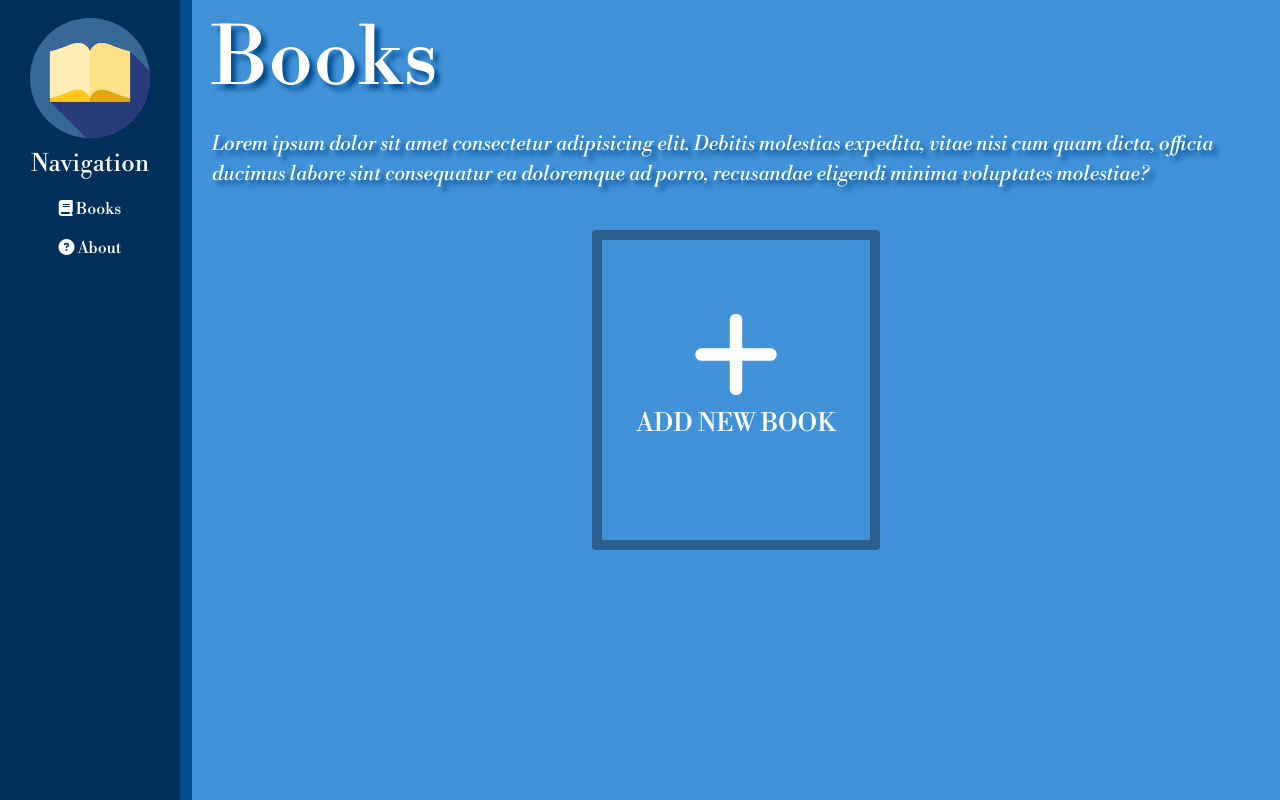
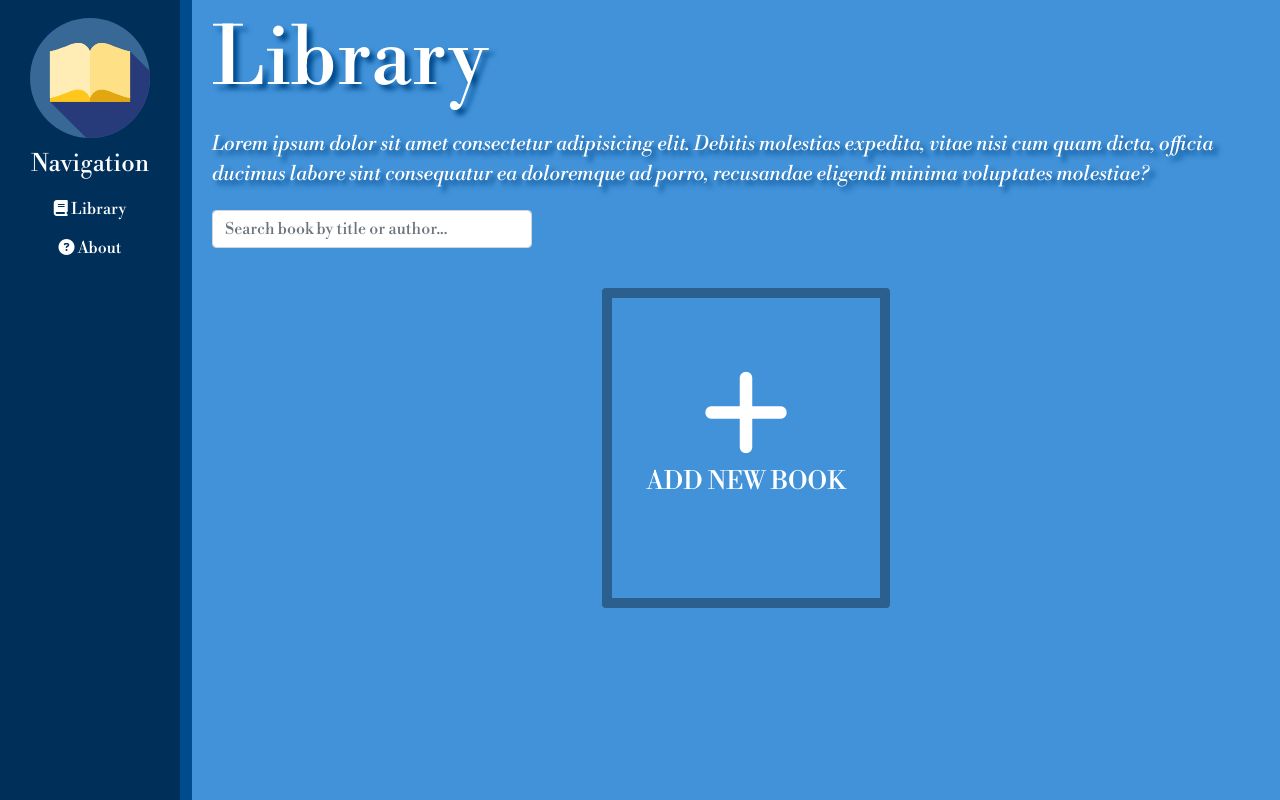
Before and after one commit to Expece/django-library, a Django app: page /library/ in a window 1280 px wide. Run offline with Django 3.2, Linux system fonts and the light colour scheme; data that the repository does not hold is empty; parts of the project's set-up code (start-up, migrations or seed data) failed here and were passed over; some libraries are stand-ins or nearby versions.

Commit message:
Search book by title or author

```diff
--- a/library/templates/library/library.html
+++ b/library/templates/library/library.html
@@ -1,8 +1,11 @@
 {% extends 'main/base.html' %}
 
 {% block content %}
-    <div class="content_category">Books</div>
+    <div class="content_category">Library</div>
     <div class="category_text">Lorem ipsum dolor sit amet consectetur adipisicing elit. Debitis molestias expedita, vitae nisi cum quam dicta, officia ducimus labore sint consequatur ea doloremque ad porro, recusandae eligendi minima voluptates molestiae?</div>
+    <form action="{% url 'search' %}" class="book-search" method="get">
+        <input class="form-control" name="q" type="text" placeholder="Search book by title or author...">
+    </form>
         <div class="library_wrap">
             <div id="new-book" class="card" style="width: 18rem;height: 20rem;"><a href="{% url 'new_book' %}"><i class="fa-solid fa-plus"></i></a>
             add new book</div>
--- a/library/urls.py
+++ b/library/urls.py
@@ -7,4 +7,5 @@ urlpatterns = [
     path('', views.library, name='library'),
     path('new_book/', views.new_book, name='new_book'),
     path('<str:author>/<str:title>', views.reader, name='reader'),
+    path('search/', views.search, name='search'),
 ] + static(settings.MEDIA_URL, document_root=settings.MEDIA_ROOT)
--- a/library/views.py
+++ b/library/views.py
@@ -29,6 +29,14 @@ def reader(request, author, title):
     return render(request, 'library/reader.html', {'book': book})
 
 
+def search(request):
+    query = request.GET.get('q')
+    books = Book.objects.filter(title=query)
+    if not books:
+        books = Book.objects.filter(author=query)
+    return render(request, 'library/library.html', {'books': books})
+
+
 def _check_repetition(form: BookForm):
     books_from_db = Book.objects.all()
     new_book_author = form.cleaned_data['author']
--- a/main/static/main/css/style.css
+++ b/main/static/main/css/style.css
@@ -62,16 +62,19 @@ aside ul li:hover, aside ul a:hover {
     margin-left: 15%;
 }
 
+.page .content_wrap {
+    padding-left: 20px;
+}
+
 .content_category {
     display: inline;
     text-shadow: 5px 5px 5px #004B8D;
-    margin: 20px;
     font-size: 80px;
     color: white;
 }
 
 .category_text {
-    margin: 10px 20px;
+    margin-top: 10px;
     text-shadow: 5px 5px 5px #004B8D;
     font-style: italic;
     font-size: 20px;
@@ -82,7 +85,7 @@ aside ul li:hover, aside ul a:hover {
     display: flex;
     flex-wrap: wrap;
     flex-direction:row;
-    margin: 20px 20px;
+    margin-top: 20px;
     justify-content:space-around;
 }
 
@@ -177,7 +180,7 @@ aside ul li:hover, aside ul a:hover {
     font-size: 20px;
 }
 
-.new-book-wrap .new-book-form {
+.new-book-wrap .new-book-form{
     width: 60%
 }
 
@@ -196,3 +199,8 @@ aside ul li:hover, aside ul a:hover {
     border-radius: 0.25rem;
     font-size: 2rem;
 }
+
+.book-search {
+    margin-top: 20px;
+    width: 30%;
+}
--- a/main/templates/main/base.html
+++ b/main/templates/main/base.html
@@ -13,14 +13,14 @@
     <script src="https://kit.fontawesome.com/d9babc7854.js" crossorigin="anonymous"></script>
     <!-- My css -->
     <link rel="stylesheet" type="text/css" href="{% static 'main/css/style.css' %}">
-    <title>Books</title>
+    <title>MyLibrary</title>
 </head>
 <body>
     <aside class="aside">
         <a href="{% url 'home' %}" class="logo"><img src="{% static 'main/image/logo.svg' %}" alt="#" class="logo_img"></a>
         <div class="logo_text">Navigation</div>
         <ul>
-            <a href="{% url 'library' %}" class="menu_link"><li><i class="fa-solid fa-book"></i> Books</li></a>
+            <a href="{% url 'library' %}" class="menu_link"><li><i class="fa-solid fa-book"></i> Library</li></a>
             <a href="{% url 'about' %}" class="menu_link"><li><i class="fa-solid fa-circle-question"></i> About</li></a>
         </ul>
     </aside>
--- a/main/views.py
+++ b/main/views.py
@@ -1,5 +1,4 @@
-from django.shortcuts import render, redirect
-
+from django.shortcuts import render
 
 def home(request):
     return render(request, 'main/home.html', {})
```
